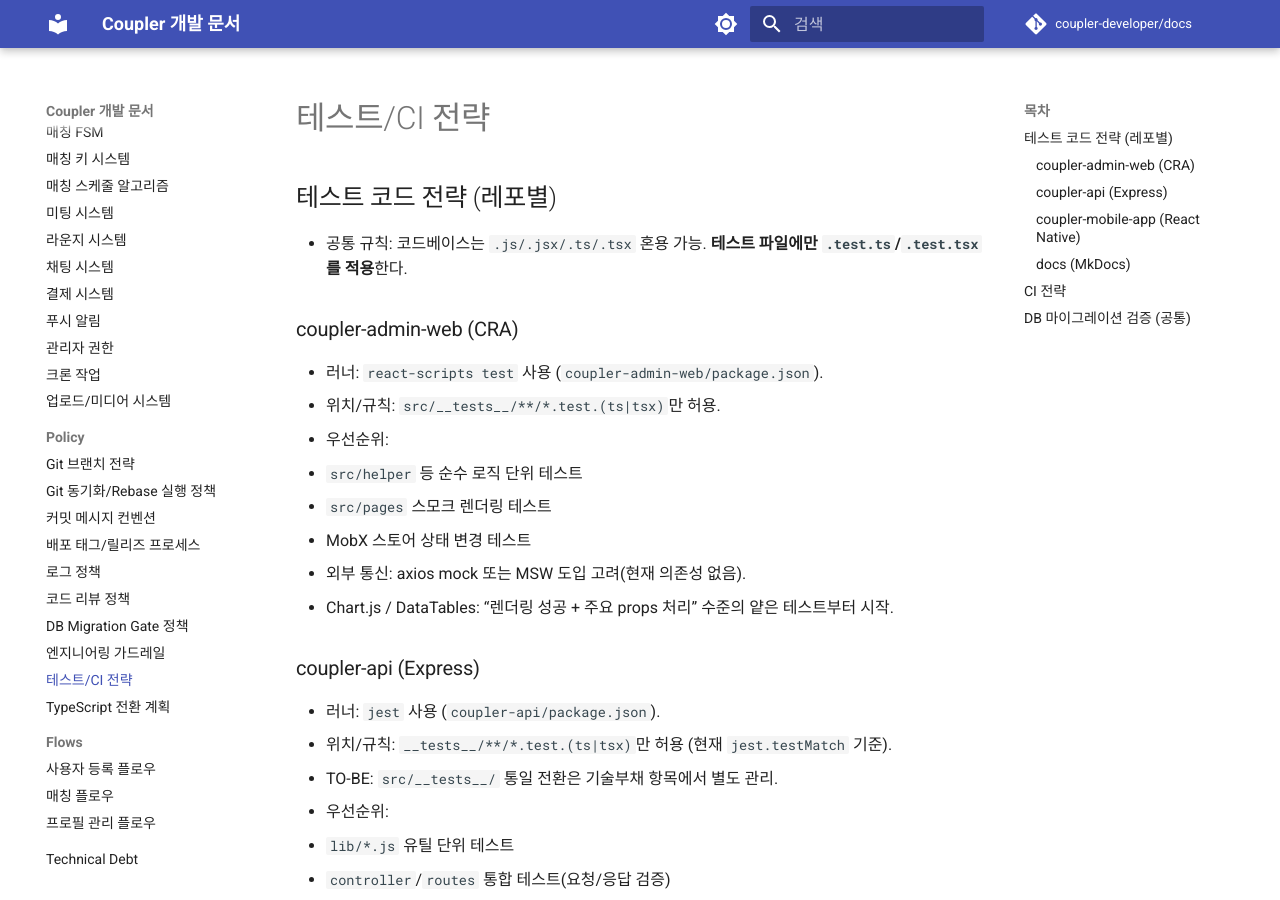
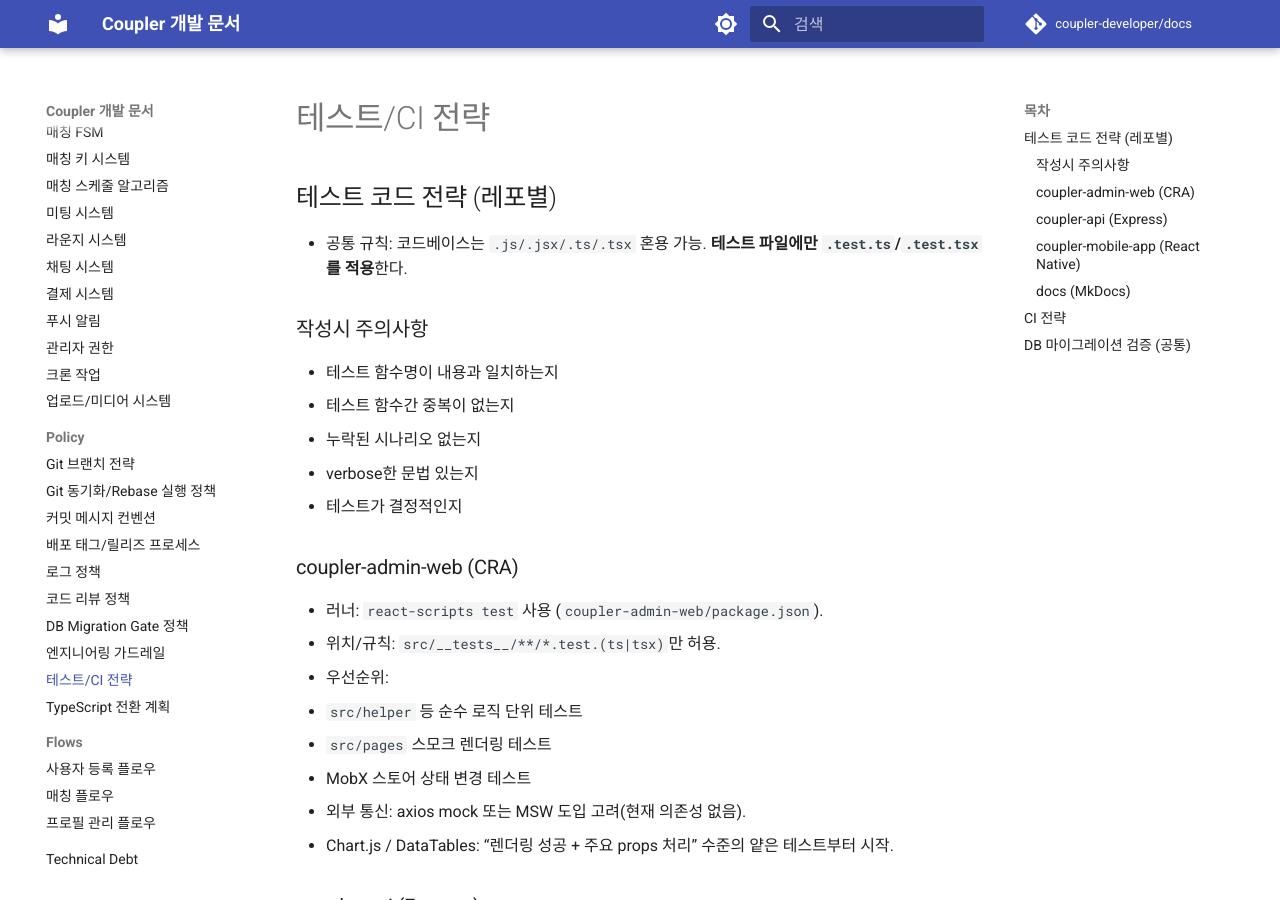
Before and after one commit to coupler-developer/docs, an MkDocs documentation site: the page built from content/policy/testing-strategy.md, in a window 1280 px wide and 900 px high. Built offline with MkDocs 1.6.1 and Material for MkDocs 9.7.7, drawn with Linux system fonts in a browser that asks for light colours; comment, search, counter and statistics services are not loaded.

Commit message:
docs: 테스트 작성 주의사항 추가
Signed-off-by: zmrdltl <meenseek5929@naver.com>

```diff
--- a/content/policy/testing-strategy.md
+++ b/content/policy/testing-strategy.md
@@ -4,15 +4,23 @@
 
 - 공통 규칙: 코드베이스는 `.js/.jsx/.ts/.tsx` 혼용 가능. **테스트 파일에만 `.test.ts`/`.test.tsx`를 적용**한다.
 
+### 작성시 주의사항
+
+- 테스트 함수명이 내용과 일치하는지
+- 테스트 함수간 중복이 없는지
+- 누락된 시나리오 없는지
+- verbose한 문법 있는지
+- 테스트가 결정적인지
+
 ### coupler-admin-web (CRA)
 
 - 러너: `react-scripts test` 사용 (`coupler-admin-web/package.json`).
 - 위치/규칙: `src/__tests__/**/*.test.(ts|tsx)`만 허용.
 - 우선순위:
-
   1. `src/helper` 등 순수 로직 단위 테스트
   2. `src/pages` 스모크 렌더링 테스트
   3. MobX 스토어 상태 변경 테스트
+
 - 외부 통신: axios mock 또는 MSW 도입 고려(현재 의존성 없음).
 - Chart.js / DataTables: “렌더링 성공 + 주요 props 처리” 수준의 얕은 테스트부터 시작.
 
@@ -22,9 +30,9 @@
 - 위치/규칙: `__tests__/**/*.test.(ts|tsx)`만 허용 (현재 `jest.testMatch` 기준).
 - TO-BE: `src/__tests__/` 통일 전환은 기술부채 항목에서 별도 관리.
 - 우선순위:
-
   1. `lib/*.js` 유틸 단위 테스트
   2. `controller`/`routes` 통합 테스트(요청/응답 검증)
+
 - 외부 통신 테스트 필요 시 `supertest` 도입 고려(현재 의존성 없음).
 - 외부 연동(Firebase/SMS/메일): mock 처리로 실서비스 호출 차단.
 - DB 전략: 테스트용 데이터셋/트랜잭션 롤백/테이블 정리 중 하나를 고정하여 일관성 유지.
@@ -34,9 +42,9 @@
 - 러너: `jest` + `preset: react-native` 사용 (`coupler-mobile-app/jest.config.js`).
 - 위치/규칙: `src/__tests__/**/*.test.(ts|tsx)`만 허용.
 - 우선순위:
-
   1. `src/screens/**/steps` 등 핵심 화면 스모크 렌더링
   2. 조건부 UI/상태 변화 테스트
+
 - 상호작용 테스트 필요 시 `@testing-library/react-native` 도입 고려(현재 의존성 없음).
 - 네이티브 모듈(AsyncStorage, Reanimated 등)은 Jest mock/셋업 파일로 분리 구성.
 
@@ -48,7 +56,7 @@
 
 ## CI 전략
 
-- 서비스 레포(coupler-*): 기본적으로 `pull_request` 이벤트에서만 CI를 트리거한다.
+- 서비스 레포(coupler-\*): 기본적으로 `pull_request` 이벤트에서만 CI를 트리거한다.
 - docs 레포: 문서 배포/검증을 위해 `push(main)`에서도 워크플로가 동작할 수 있다.
 
 ## DB 마이그레이션 검증 (공통)
```
